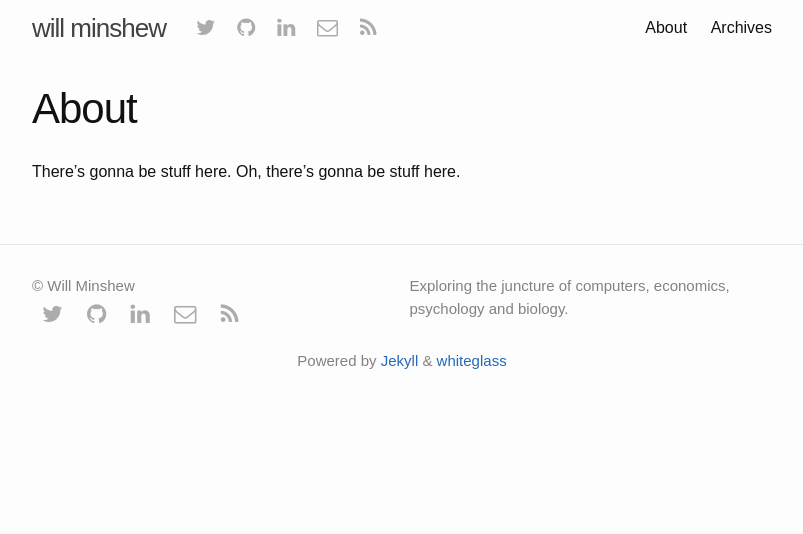
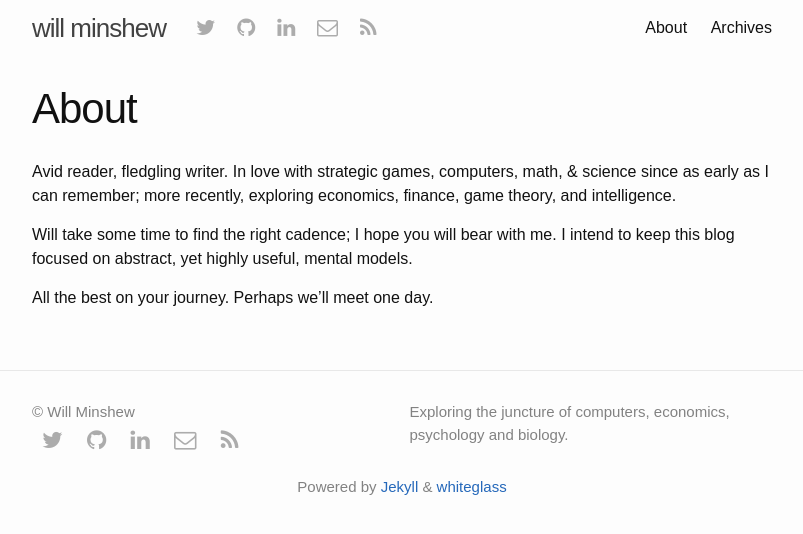
Before and after one commit to wminshew/blog, a Jekyll site: the page built from about.md, in a window 1280 px wide. Shown: the top 534 px of the page, without its empty margins (238-1041 px from the left). Built offline with Jekyll 4.4.1, drawn with Linux system fonts in a browser that asks for light colours; nearby versions of some CDN libraries.

Commit message:
update about.md

```diff
--- a/about.md
+++ b/about.md
@@ -4,4 +4,8 @@ title: "About"
 permalink: /about/
 ---
 
-There's gonna be stuff here. Oh, there's gonna be stuff here.
+Avid reader, fledgling writer. In love with strategic games, computers, math, & science since as early as I can remember; more recently, exploring economics, finance, game theory, and intelligence.
+
+Will take some time to find the right cadence; I hope you will bear with me. I intend to keep this blog focused on abstract, yet highly useful, mental models.
+
+All the best on your journey. Perhaps we'll meet one day.
```
